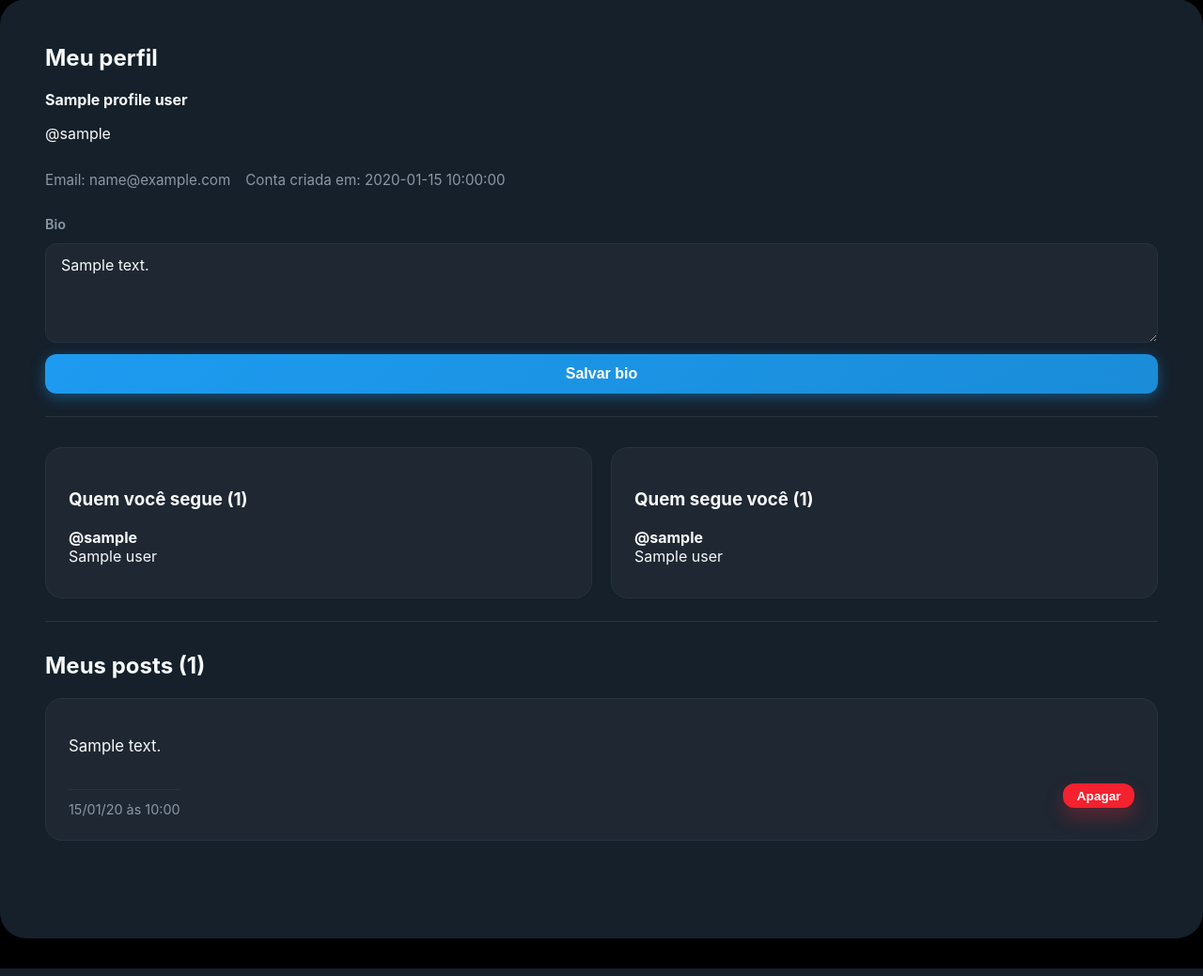
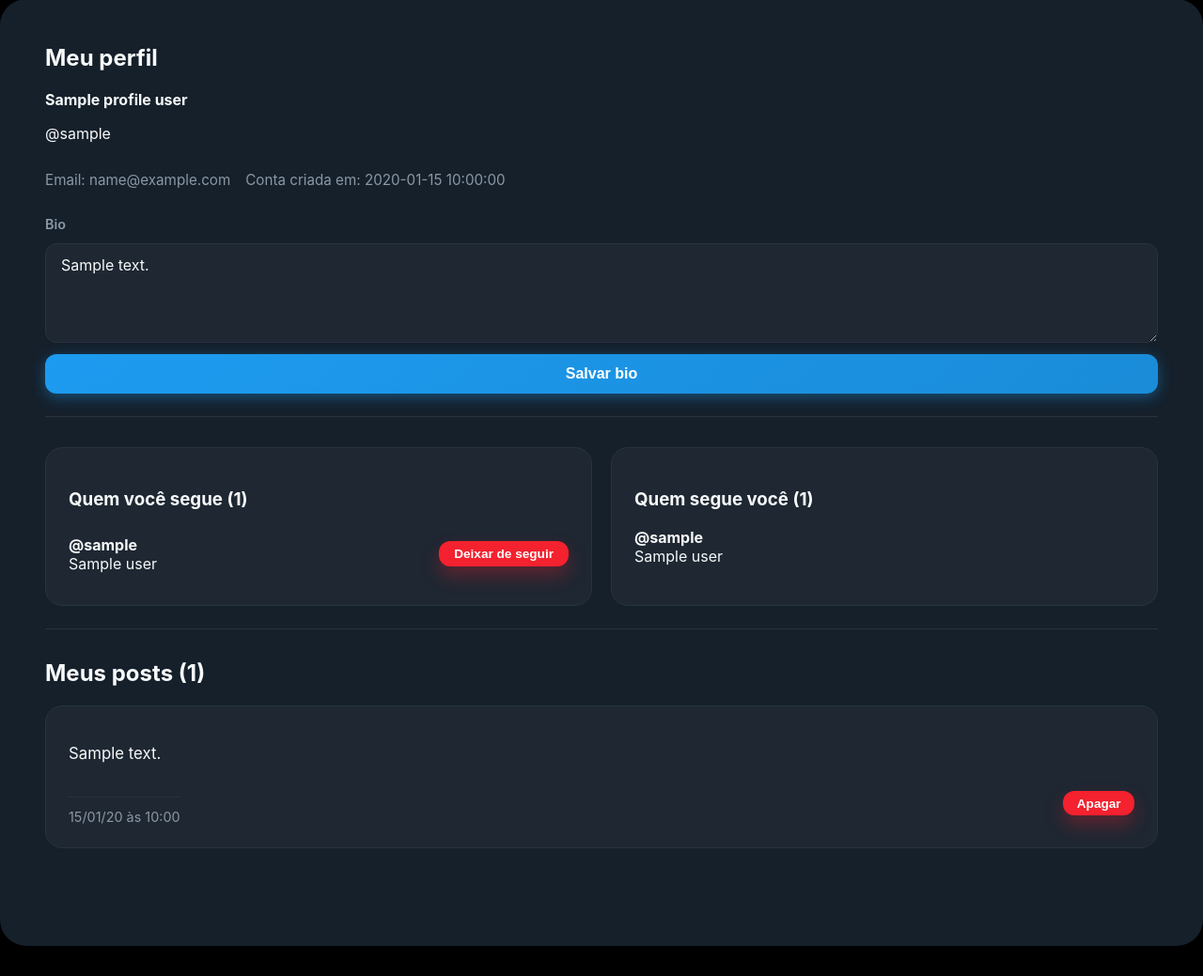
Before and after one commit to caue-r/social-network-neo4j, a Flask app: template templates/profile.html in a window 1280 px wide. Shown: the part 102-1141 px from the top of the page at 94% size. Run offline with Flask 3, Linux system fonts and the light colour scheme; the template is opened without the code that fills it: most values are stand-ins (such as "Sample title", 1, 10 or a date in 2020).

Commit message:
feat: adicionada função de unfollow

```diff
--- a/app.py
+++ b/app.py
@@ -247,8 +247,12 @@ def follow():
 def unfollow():
     unfollow_username = request.form.get("follows", "").strip()
     redirect_search = request.form.get("redirect_search", "").strip()
+    redirect_profile = request.form.get("redirect_profile")
     auth_user = session["auth_user"]
-    target_url = url_for("dashboard", search=redirect_search) if redirect_search else url_for("dashboard")
+    if redirect_profile:
+        target_url = url_for("profile")
+    else:
+        target_url = url_for("dashboard", search=redirect_search) if redirect_search else url_for("dashboard")
 
     if not unfollow_username:
         flash("Informe quem será deixado de seguir.", "error")
--- a/static/styles.css
+++ b/static/styles.css
@@ -486,6 +486,18 @@ button:hover {
 .empty-feed.compact {
   padding: 0.75rem 1rem;
   font-size: 0.95rem;
+}
+
+.follow-item {
+  display: flex;
+  justify-content: space-between;
+  align-items: center;
+  gap: 1rem;
+  padding: 0.5rem 0;
+}
+
+.follow-item form {
+  margin: 0;
 }
 
 .sketch-top-row {
--- a/templates/profile.html
+++ b/templates/profile.html
@@ -25,9 +25,16 @@
       {% if following %}
         <ul>
           {% for user in following %}
-            <li>
-              <strong>@{{ user.username }}</strong><br>
-              <span>{{ user.name or "Sem nome" }}</span>
+            <li class="follow-item">
+              <div>
+                <strong>@{{ user.username }}</strong><br>
+                <span>{{ user.name or "Sem nome" }}</span>
+              </div>
+              <form method="post" action="{{ url_for('unfollow') }}">
+                <input type="hidden" name="follows" value="{{ user.username }}">
+                <input type="hidden" name="redirect_profile" value="1">
+                <button type="submit" class="unfollow-button small-button">Deixar de seguir</button>
+              </form>
             </li>
           {% endfor %}
         </ul>
```
